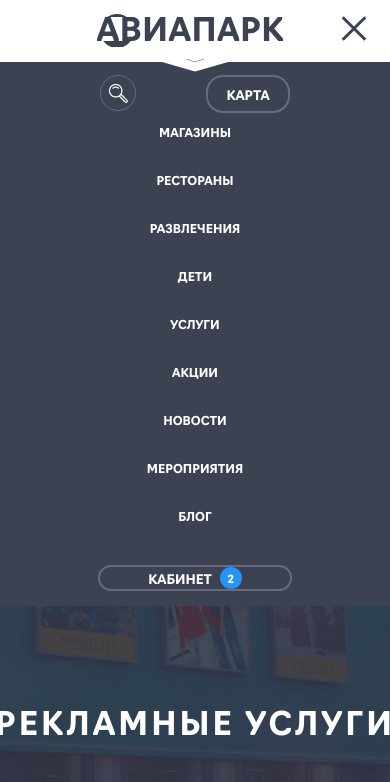
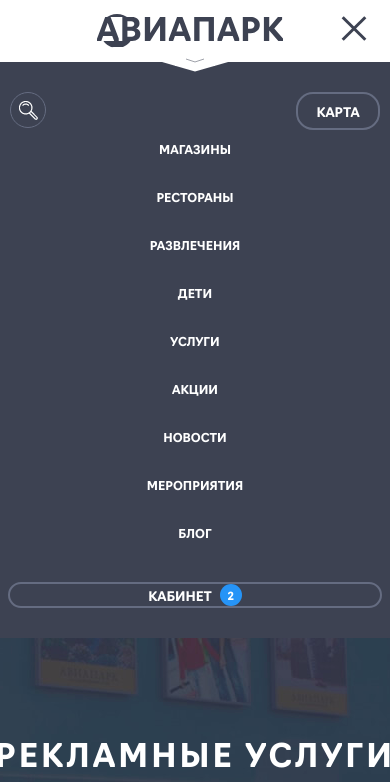
Before and after one commit to coatceatl/elje-layout, a website: page index.html in a window 390 px wide. Both pictures are taken after a click on the button 354 px from the left and 28 px from the top of the page. Shown: the top 782 px of the page. Drawn offline with nearby package versions, Linux system fonts and the light colour scheme.

Commit message:
changed position for mobile menu

```diff
--- a/style.css
+++ b/style.css
@@ -313,7 +313,7 @@
     align-items: center;
     height: 100%;
     background: #3D4252;
-    overflow: hidden;
+    padding: 30px 10px;
   }
   .menu,
   .services,
```
